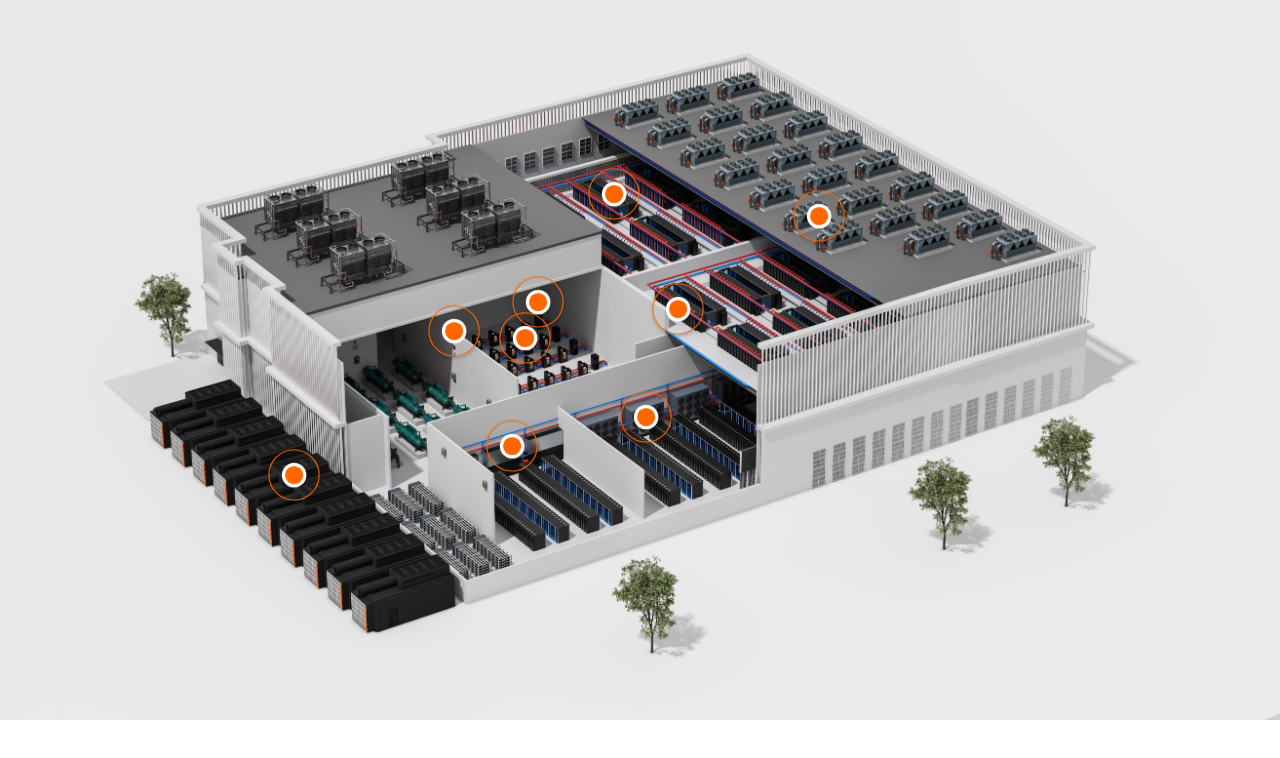
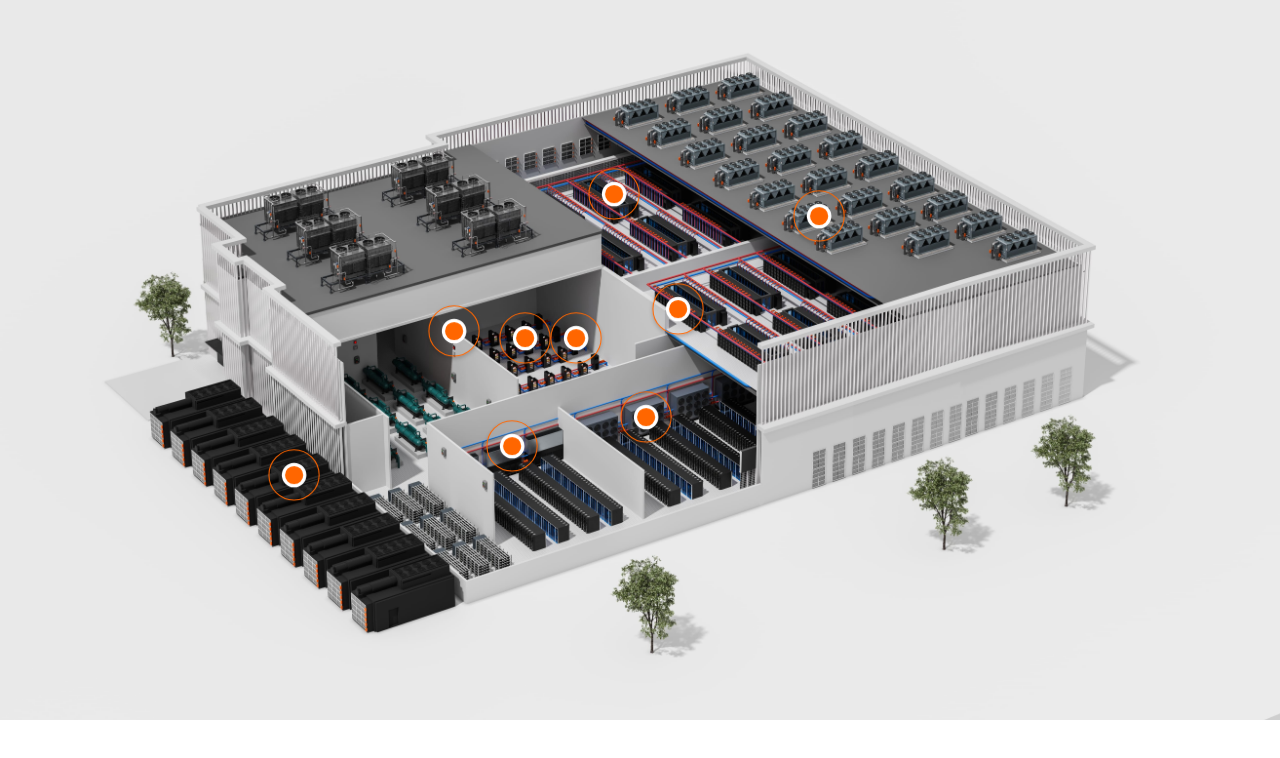
Before and after one commit to sbhepburn/belimo-data-center, a plain HTML site: page index.html in a window 1280 px wide. Drawn offline with nearby package versions, Linux system fonts and the light colour scheme.

Commit message:
minor tweak and thumbnail update

```diff
--- a/index.html
+++ b/index.html
@@ -45,7 +45,7 @@
         </div>
       </div>
 
-      <div id="cdu" style="top: 42%; left: 42%" class="lg-hotspot lg-hotspot--top-right" data-dialog="dialog-cdu">
+      <div id="cdu" style="top: 47%; left: 45%" class="lg-hotspot lg-hotspot--top-right" data-dialog="dialog-cdu">
         <div class="lg-hotspot__button"></div>
         <div class="lg-hotspot__label">
           <h2>CDU</h2>
```
Also changed, not shown: assets/components/cdu.png, assets/components/generators.png.
